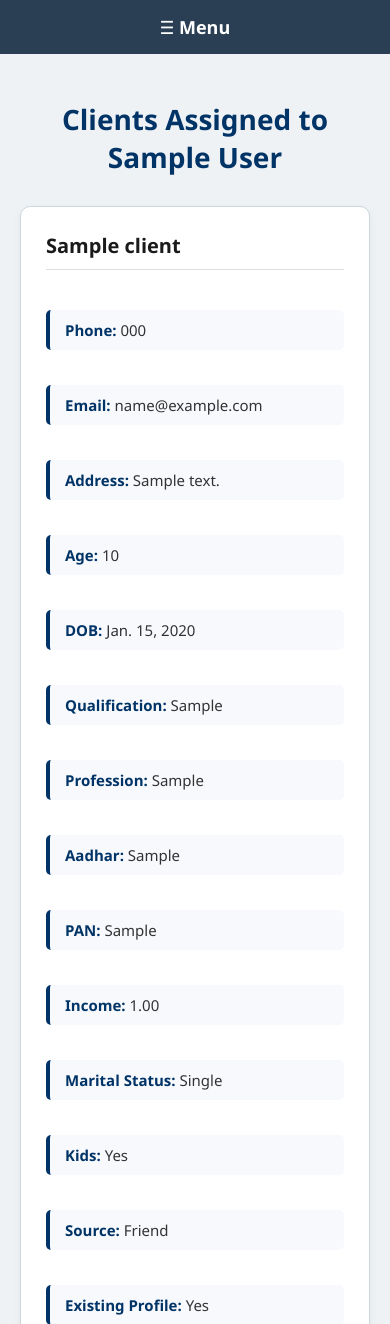
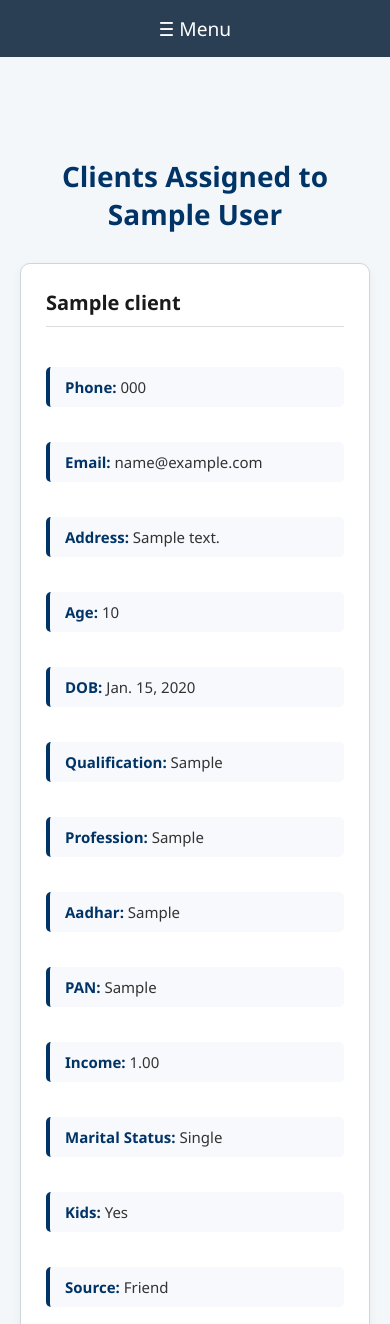
Before and after one commit to AJAYM8923/insurance_crm, a Django app: page /agent/1/clients/ in a window 390 px wide. Shown: the top 1324 px of the page. Run offline with Django 5.2, Linux system fonts and the light colour scheme; a user stored in the database is signed in; tables that the repository leaves empty hold one stand-in row (values such as "Sample post").

Commit message:
Add files via upload

```diff
--- a/insurance/main/views.py
+++ b/insurance/main/views.py
@@ -67,11 +67,18 @@ def add_agents(request):
             messages.error(request, "Phone number already exists.")
             return render(request, 'add_agents.html')
 
-        # Create random credentials
-        username = email.split('@')[0]
+        # ✅ Generate a unique username
+        username_base = email.split('@')[0]
+        username = username_base
+        counter = 1
+        while User.objects.filter(username=username).exists():
+            username = f"{username_base}{counter}"
+            counter += 1
+
+        # ✅ Create random password
         password = get_random_string(length=6, allowed_chars='1234567890')
 
-        # Create user
+        # ✅ Create user
         user = User.objects.create_user(username=username, email=email, password=password)
         user.first_name = first_name
         user.last_name = last_name
@@ -98,10 +105,9 @@ def add_agents(request):
 
         messages.success(request, 'Agent added and credentials sent to their email.')
         return redirect('add_agents')
+
     agents = Agent.objects.all()
-
-    return render(request, 'add_agents.html',{'agents': agents})
-
+    return render(request, 'add_agents.html', {'agents': agents})
 
 def logout_view(request):
     if request.user.is_authenticated:
@@ -146,14 +152,14 @@ def edit_agent(request, agent_id):
             agent.save()
 
             messages.success(request, "Agent details updated successfully.")
-            return redirect('all_agents')
+            return redirect('edit_agent', agent_id=agent.id)
 
     return render(request, 'edit_agent.html', {'agent': agent})
 @user_passes_test(lambda u: u.is_superuser)
 def delete_agent(request, agent_id):
     agent = get_object_or_404(Agent, id=agent_id)
     agent.user.delete()  # This will also delete Agent due to OneToOne
-    messages.success(request, "Agent deleted successfully.")
+    #messages.success(request, "Agent deleted successfully.")
     return redirect('all_agents')
 
 @user_passes_test(lambda u: u.is_superuser)
@@ -192,7 +198,7 @@ def manage_campaigns(request):
 @user_passes_test(lambda u: u.is_superuser)
 def delete_campaign(request, campaign_id):
     Campaign.objects.get(id=campaign_id).delete()
-    messages.success(request, "Campaign deleted.")
+    #messages.success(request, "Campaign deleted.")
     return redirect('all_campaigns')
 
 
@@ -220,7 +226,7 @@ def edit_campaign(request, campaign_id):
             campaign.agent = Agent.objects.get(id=agent_id)
             campaign.save()
 
-            messages.success(request, "Campaign updated successfully.")
+            #messages.success(request, "Campaign updated successfully.")
             return redirect('all_campaigns')
 
     return render(request, 'edit_campaign.html', {
--- a/insurance/templates/agent_clients_detail.html
+++ b/insurance/templates/agent_clients_detail.html
@@ -15,46 +15,38 @@
 
         body {
             font-family: 'Segoe UI', Tahoma, Geneva, Verdana, sans-serif;
+            background-color: #f4f7fa;
+            min-height: 100vh;
+        }
+
+        .menu-toggle {
+            display: none;
+            background-color: #2a3f54;
+            color: white;
+            padding: 15px;
+            font-size: 1.2rem;
+            text-align: center;
+            cursor: pointer;
+        }
+
+        .container {
             display: flex;
             min-height: 100vh;
-            background-color: #eef2f5;
-            flex-direction: column;
         }
 
-        /* Mobile Toggle Button */
-        .mobile-toggle {
-            display: none;
-            width: 100%;
-            background-color: #2a3f54;
-            color: #fff;
-            text-align: center;
-            padding: 15px;
-            font-size: 18px;
-            font-weight: bold;
-            cursor: pointer;
-            position: fixed;
-            top: 0;
-            left: 0;
-            z-index: 1000;
-        }
-
-        /* Sidebar */
         .sidebar {
             width: 220px;
             background-color: #2a3f54;
             color: #fff;
-            position: fixed;
-            height: 100vh;
             padding: 20px;
-            transition: max-height 0.3s ease-out;
-            overflow: hidden;
+            flex-shrink: 0;
         }
 
         .sidebar h2 {
+            font-size: 1.4rem;
+            color: #f9c74f;
             margin-bottom: 30px;
-            font-size: 22px;
             text-align: center;
-            color: #f9c74f;
         }
 
         .sidebar ul {
@@ -66,8 +58,6 @@
         }
 
         .sidebar ul li a {
-            font-size: 16px;
-            font-weight: 500;
             text-decoration: none;
             color: #fff;
             padding: 10px;
@@ -80,11 +70,9 @@
             background-color: #1a2732;
         }
 
-        /* Main Content */
         .main-content {
-            margin-left: 220px;
+            flex: 1;
             padding: 30px;
-            flex: 1;
         }
 
         h2 {
@@ -94,7 +82,6 @@
             color: #003366;
         }
 
-        /* Client Card */
         .client-card {
             background-color: #ffffff;
             border: 1px solid #ccd6dd;
@@ -154,7 +141,6 @@
             color: #555;
         }
 
-        /* Footer */
         footer {
             background-color: #2a3f54;
             color: #fff;
@@ -165,45 +151,48 @@
             width: 100%;
         }
 
-        /* Responsive Styles */
+        /* Responsive */
         @media (max-width: 768px) {
-            body {
+            .container {
                 flex-direction: column;
             }
 
-            .mobile-toggle {
+            .menu-toggle {
                 display: block;
             }
 
             .sidebar {
+                display: none;
                 width: 100%;
                 height: auto;
                 position: relative;
-                max-height: 0;
-                padding: 0;
             }
 
             .sidebar.active {
-                max-height: 1000px;
-                padding: 20px;
+                display: block;
             }
 
             .main-content {
-                margin-left: 0;
                 padding: 100px 20px 20px 20px;
             }
 
             .client-details {
                 grid-template-columns: 1fr;
             }
+
+            footer {
+                position: relative;
+            }
         }
     </style>
 </head>
 
 <body>
-    <!-- Mobile Toggle Button -->
-    <div class="mobile-toggle" onclick="toggleMenu()">☰ Menu</div>
 
+    <!-- Toggle Button -->
+    <div class="menu-toggle" onclick="toggleMenu()">☰ Menu</div>
+
+    <div class="container">
         <!-- Sidebar -->
         <div class="sidebar" id="sidebar">
             <h2>Admin Panel</h2>
@@ -259,16 +248,13 @@
             {% else %}
             <p>No clients found for this agent.</p>
             {% endif %}
-
-
+        </div>
     </div>
 
-    <!-- Footer -->
     <footer>
         &copy; 2025 Insurance CRM. All rights reserved.
     </footer>
 
-    <!-- Toggle Script -->
     <script>
         function toggleMenu() {
             document.getElementById('sidebar').classList.toggle('active');
--- a/insurance/templates/edit_campaign.html
+++ b/insurance/templates/edit_campaign.html
@@ -206,10 +206,11 @@
         <!-- Main Content -->
         <div class="main-content">
             <h2>Edit Campaign</h2>
-
             {% for message in messages %}
             <div class="msg {{ message.tags }}">{{ message }}</div>
             {% endfor %}
+
+
 
             <form method="POST">
                 {% csrf_token %}
--- a/insurance/templates/manage_campaigns.html
+++ b/insurance/templates/manage_campaigns.html
@@ -240,10 +240,11 @@
         <!-- Main Content -->
         <div class="main-content">
             <h2>Manage Campaigns</h2>
-
             {% for message in messages %}
             <p class="{{ message.tags }}-msg">{{ message }}</p>
             {% endfor %}
+
+
 
             <div class="form-container">
                 <form method="POST">
```
Also changed, not shown: insurance/templates/add_agents.html (+28 -6 lines), insurance/templates/agent_dashboard.html (+21 -0 lines), insurance/templates/edit_agent.html (+27 -3 lines), insurance/templates/manage_clients.html (+7 -6 lines), insurance/templates/view_clients.html (+19 -16 lines). Lines whose indentation alone changed are shown as unchanged.
